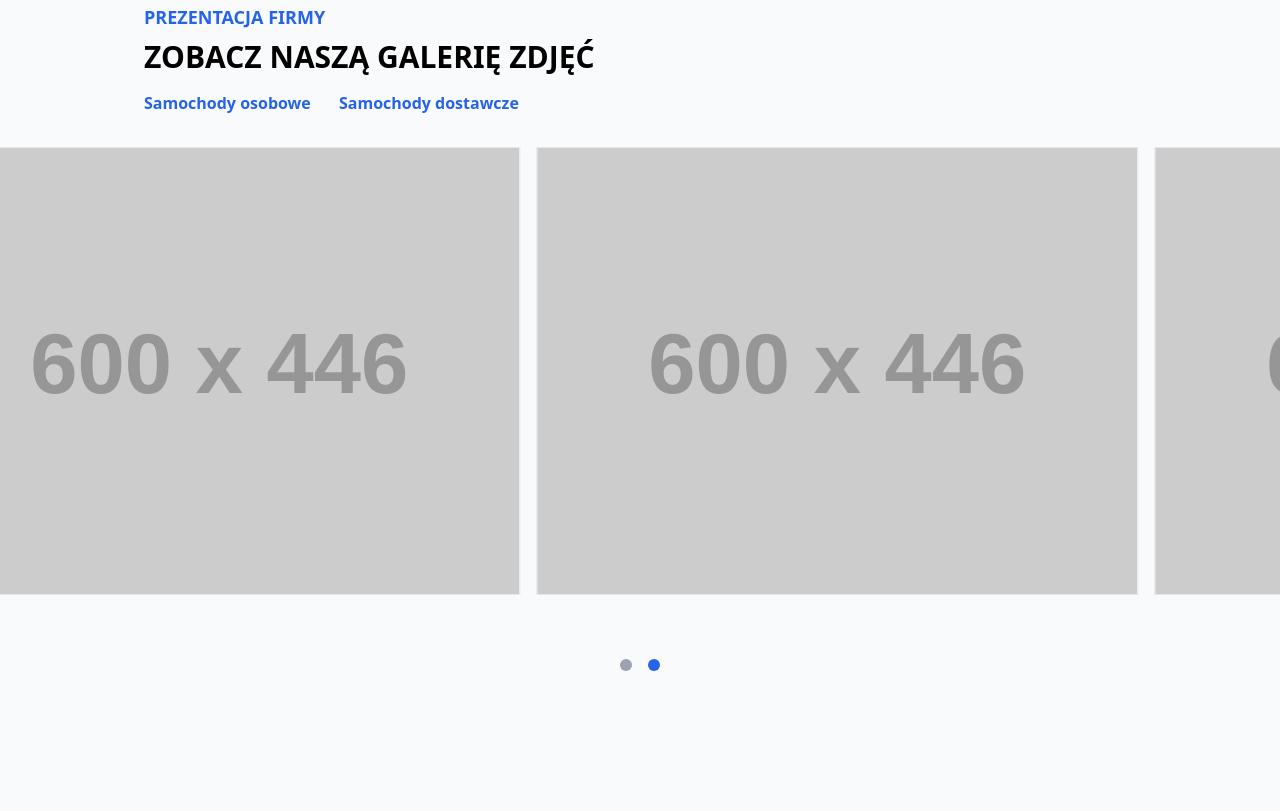
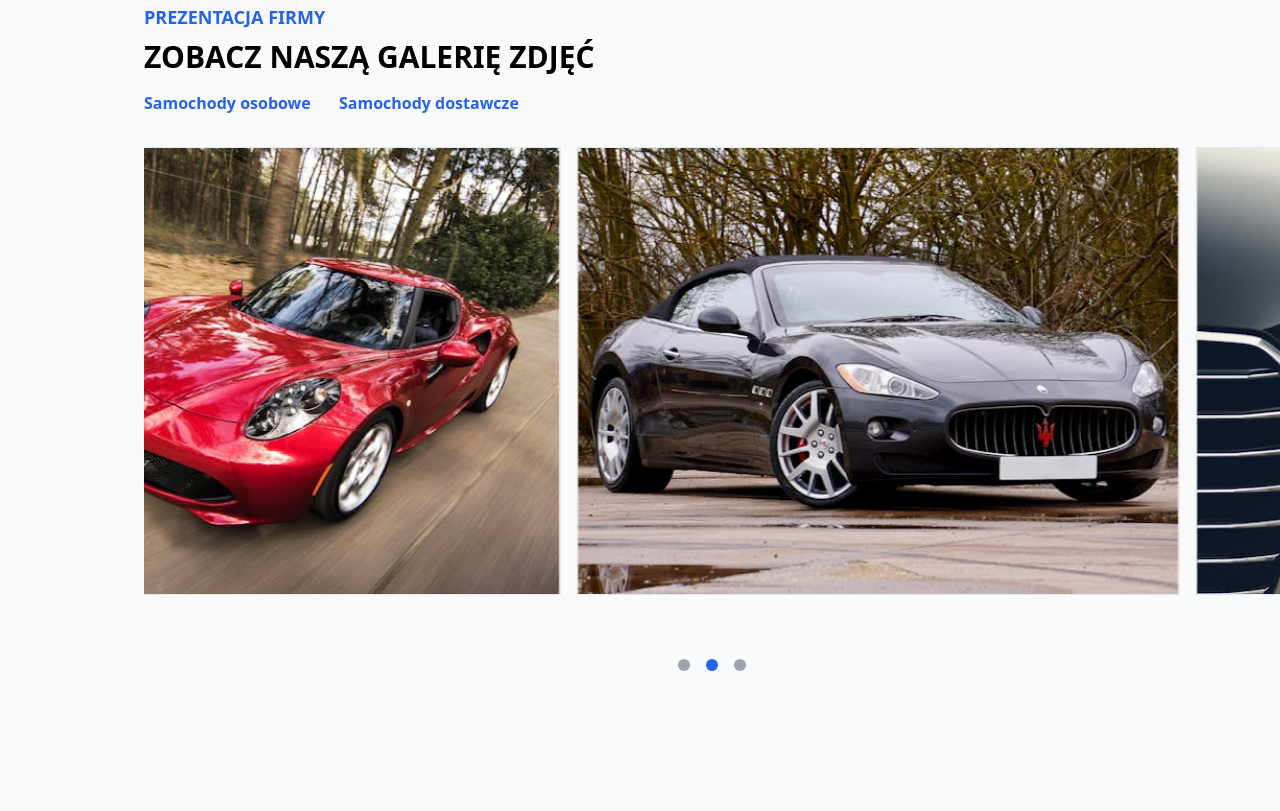
Before and after one commit to KavaliouAlexandr/TestTask, a website: page index.html in a window 1280 px wide. Shown: the part 989-1800 px from the top of the page. Drawn offline with nearby package versions, Linux system fonts and the light colour scheme; placeholder pictures from the web are drawn by us.

Commit message:
Update index.html

```diff
--- a/index.html
+++ b/index.html
@@ -62,20 +62,20 @@
     </div>
 
     <!-- Slider -->
-    <div class="mt-8 overflow-hidden relative">
+    <div class="mt-8 ml-36 overflow-hidden relative">
         <!-- Slider container -->
         <div id="slider" class="flex transition-transform duration-500" style="width: calc(300% + 40px);">
           <!-- Slide 1 -->
           <div class="w-[calc(50%-10px)] pr-2">
-            <img src="https://via.placeholder.com/600x446/ff0000" alt="Car 1" class="w-full object-cover border">
+            <img src="./assets/car1.png" alt="Car 1" class="w-full object-cover border">
           </div>
           <!-- Slide 2 -->
           <div class="w-[calc(50%-10px)] pl-2 pr-2">
-            <img src="https://via.placeholder.com/600x446/00ff00" alt="Car 2" class="w-full object-cover border">
+            <img src="./assets/car2.png" alt="Car 2" class="w-full object-cover border">
           </div>
           <!-- Slide 3 -->
           <div class="w-[calc(50%-10px)] pl-2">
-            <img src="https://via.placeholder.com/600x446/0000ff" alt="Car 3" class="w-full object-cover border">
+            <img src="./assets/car3.png" alt="Car 3" class="w-full object-cover border">
           </div>
         </div>
 
@@ -83,6 +83,7 @@
       <div class="flex justify-center mt-16 mb-36">
         <button onclick="goToSlide(0)" class="w-3 h-3 bg-blue-600 rounded-full mx-2" id="indicator-0"></button>
         <button onclick="goToSlide(1)" class="w-3 h-3 bg-gray-400 rounded-full mx-2" id="indicator-1"></button>
+        <button onclick="goToSlide(2)" class="w-3 h-3 bg-gray-400 rounded-full mx-2" id="indicator-1"></button>
       </div>
     </div>
   </div>
@@ -123,13 +124,31 @@
   <script>
     const slider = document.getElementById('slider');
     const indicators = document.querySelectorAll('[id^="indicator-"]');
+    const totalSlides = slider.children.length;
     let currentSlide = 0;
+    let isTransitioning = false;
 
     function goToSlide(slideIndex) {
-      const slideWidth = slider.children[0].offsetWidth;
+      if (isTransitioning) return; // Prevent multiple transitions at the same time
+      isTransitioning = true;
+
+      const slideWidth = slider.children[0].offsetWidth + 20; // Including the padding
+      slider.style.transition = 'transform 0.5s ease'; // Smooth transition
       slider.style.transform = `translateX(-${slideWidth * slideIndex}px)`;
+
       currentSlide = slideIndex;
       updateIndicators();
+
+      setTimeout(() => {
+        if (currentSlide >= totalSlides) {
+          // Jump back to the first slide without animation
+          slider.style.transition = 'none'; // Disable transition
+          slider.style.transform = 'translateX(0)'; // Go back to the first slide
+          currentSlide = 0;
+          updateIndicators(); // Update indicators
+        }
+        isTransitioning = false; // Allow new transitions
+      }, 500); // Match the transition duration
     }
 
     function updateIndicators() {
@@ -144,9 +163,9 @@
       });
     }
 
+    // Auto slide every 5 seconds
     setInterval(() => {
-      currentSlide = (currentSlide + 1) % slider.children.length;
-      goToSlide(currentSlide);
+      goToSlide((currentSlide + 1) % totalSlides);
     }, 5000);
   </script>
 
```
